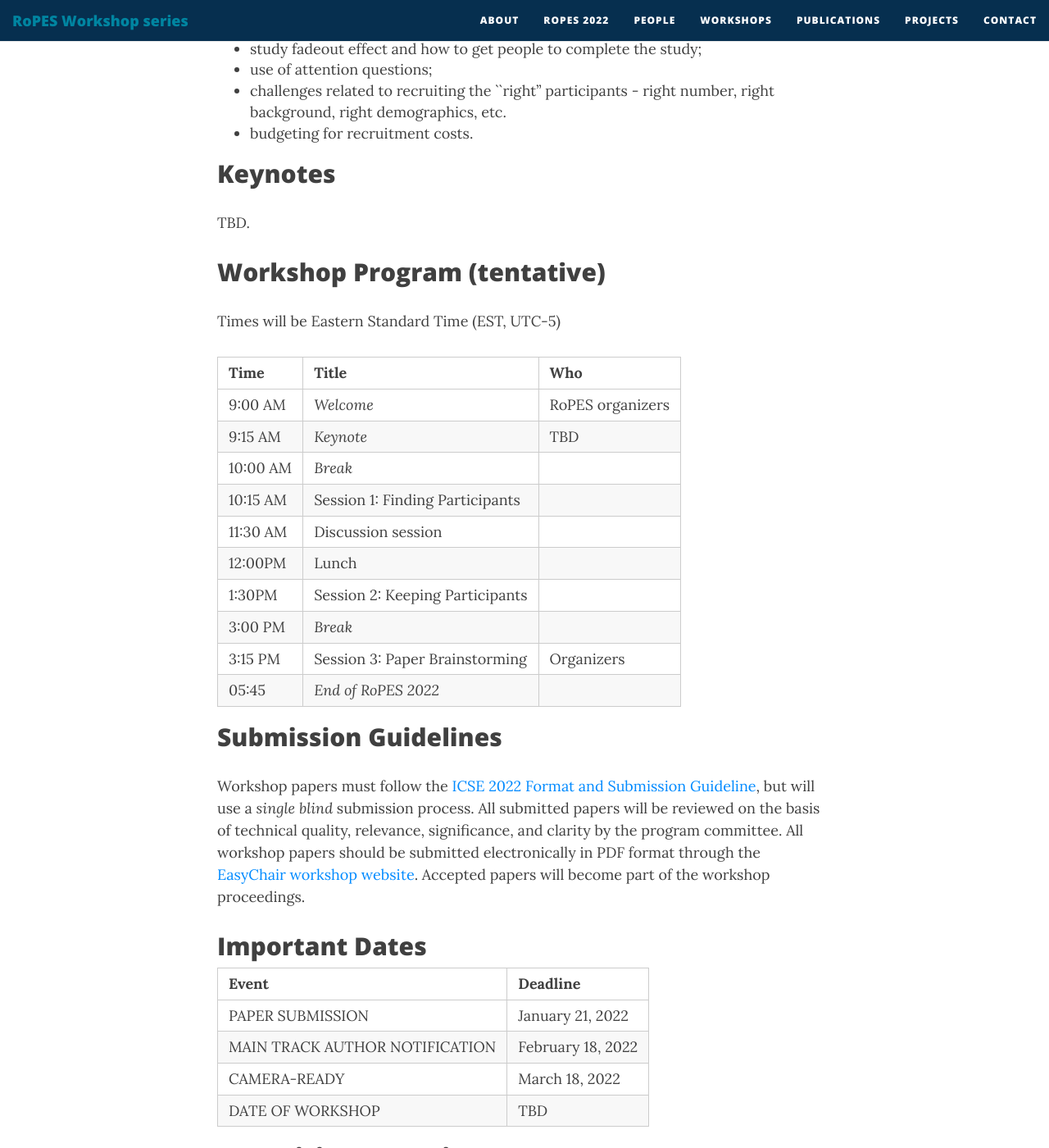
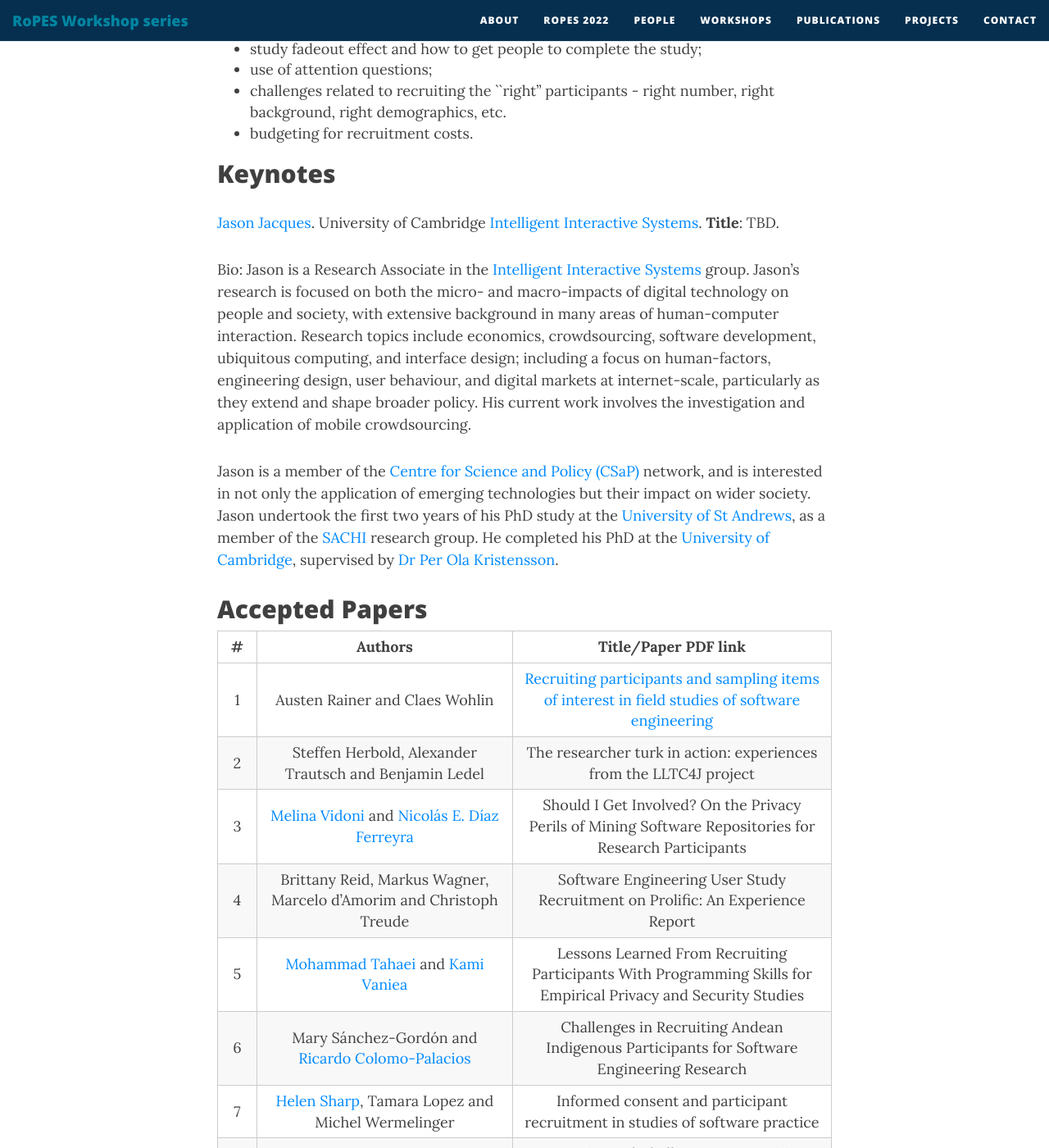
Before and after one commit to ropes-workshops/ropes-workshops.github.io, a Jekyll site: the page built from ropes22.md, in a window 1280 px wide and 1400 px high, scrolled down 1487 px. Shown: the whole window at 82% size. Built offline with Jekyll 4.4.1, drawn with Linux system fonts in a browser that asks for light colours; nearby versions of some CDN libraries; some of the changed text lies outside the part shown.

Commit message:
add keynote and accepted papers

```diff
--- a/ropes22.md
+++ b/ropes22.md
@@ -41,7 +41,36 @@ topics related to recruitment of participants in empirical software engineering:
 
 ## Keynotes
 
-TBD.
+[Jason Jacques](https://jsonj.co.uk). University of Cambridge  [Intelligent Interactive Systems](http://www-edc.eng.cam.ac.uk/research/intelligentinteractivesystems/). **Title**: TBD.
+
+Bio: Jason is a Research Associate in the [Intelligent Interactive Systems](http://www-edc.eng.cam.ac.uk/research/intelligentinteractivesystems/) group. Jason's research is focused on both the micro- and macro-impacts of digital technology on people and society, with extensive background in many areas of human-computer interaction. Research topics include economics, crowdsourcing, software development, ubiquitous computing, and interface design; including a focus on human-factors, engineering design, user behaviour, and digital markets at internet-scale, particularly as they extend and shape broader policy. His current work involves the investigation and application of mobile crowdsourcing.
+
+Jason is a member of the [Centre for Science and Policy (CSaP)](http://www.csap.cam.ac.uk/about-csap/people/our-network/) network, and is interested in not only the application of emerging technologies but their impact on wider society. Jason undertook the first two years of his PhD study at the [University of St Andrews](http://www.st-andrews.ac.uk/), as a member of the [SACHI](https://sachi.cs.st-andrews.ac.uk/) research group. He completed his PhD at the [University of Cambridge](http://www.cam.ac.uk/), supervised by [Dr Per Ola Kristensson](http://www-edc.eng.cam.ac.uk/people/pok21.html).
+
+## Accepted Papers
+
+|  #   |                           Authors                            |                     Title/Paper PDF link                     |
+| :--: | :----------------------------------------------------------: | :----------------------------------------------------------: |
+|  1   |                Austen Rainer and Claes Wohlin                | [Recruiting participants and sampling items of interest in field studies of software engineering](files/ropes2022/papers/ROPES_22_paper_1.pdf) |
+|  2   |    Steffen Herbold, Alexander Trautsch and Benjamin Ledel    | The researcher turk in action: experiences from the LLTC4J project |
+|  3   | [Melina Vidoni](http://melvidoni.rbind.io/) and [Nicolás E. Díaz Ferreyra](https://www.ndiaz-ferreyra.com/) | Should I Get Involved? On the Privacy Perils of Mining Software Repositories for Research Participants |
+|  4   | Brittany Reid, Markus Wagner, Marcelo d'Amorim and Christoph Treude | Software Engineering User Study Recruitment on Prolific: An Experience Report |
+|  5   | [Mohammad Tahaei](https://mohammad.tahaei.com/) and [Kami Vaniea](https://vaniea.com/) | Lessons Learned From Recruiting Participants With Programming Skills for Empirical Privacy and Security Studies |
+|  6   | Mary Sánchez-Gordón and [Ricardo Colomo-Palacios](http://www.rcolomo.com/) | Challenges in Recruiting Andean Indigenous Participants for Software Engineering Research |
+|  7   | [Helen Sharp](http://mcs.open.ac.uk/hcs2), Tamara Lopez and Michel Wermelinger | Informed consent and participant recruitment in studies of software practice |
+|  8   | [Carolin Brandt](https://carolin-brandt.de/) and [Andy Zaidman](http://www.st.ewi.tudelft.nl/~zaidman) | Strategies and Challenges in Recruiting Interview Participants for a Qualitative Evaluation |
+|  9   |                         Daniel Russo                         |          Recruiting Software Engineers on Prolific           |
+|  10  |         [Chris Brown](https://chbrown13.github.io/)          |       Nudging Developers to Participate in SE Research       |
+|  11  |              Elisa Hartmann and Janet Siegmund               | How (Not) to Recruit Students Outside of Computer Science: An Experience Report |
+|  12  | [Felipe Ebert](https://felipeebert.github.io/), [Alexander Serebrenik](http://www.win.tue.nl/~aserebre/), [Christoph Treude](https://ctreude.ca/), [Nicole Novielli](https://collab.di.uniba.it/nicole/) and [Fernando Castor](http://www.cin.ufpe.br/~fjclf) | On Recruiting Experienced GitHub Contributors for Interviews and Surveys on Prolific |
+|  13  | Nikhil Patnaik, Joseph Hallett, Mohammad Tahaei and Awais Rashid | If You Build It, Will They Come? Developer Recruitment for Security Studies |
+|  14  | Marco Gutfleisch, Jan H. Klemmer, Yasemin Acar, Sascha Fahl and Martina Angela Sasse | Recruiting Software Professionals for Research Studies: Lessons Learned with the Freelancer Platform Upwork |
+|  15  | Irum Rauf, Tamara Lopez, [Helen Sharp](http://mcs.open.ac.uk/hcs2) and Marian Petre | Challenges of Recruiting Developers in Multidisciplinary Studies |
+|  16  | [Oscar Dieste](http://www.grise.upm.es/miembros/oscar/), Davide Fucci, [Valentina Lenarduzzi](http://www.valentinalenarduzzi.it/) and [Sira Vegas](http://www.grise.upm.es/htdocs/miembros/sira/) |  Population Characterization Comes Before Sample Selection   |
+|  17  | [Alena Naiakshina](https://informatik.rub.de/naiakshina/), Anastasia Danilova and [Matthew Smith](https://www.besec.uni-bonn.de/index.php/team/matthew-smith/) | Lessons Learned in Five Years of Conducting Security Studies With Software Developers |
+|  18  |                Michael Coblenz and Felix Sosa                |   Using Games to Broaden Audiences for Programming Studies   |
+|  19  |    Matthew Smith, Anastasia Danilova and Alena Naiakshina    | A Meta-Research Agenda for Recruitment and Study Design for Developer Studies |
+|  20  |        Madeline Endres, Westley Weimer and Amir Kamil        |   Making a Gamble: Recruiting SE Participants on a Budget    |
 
 ## Workshop Program (tentative)
 
@@ -50,7 +79,7 @@ Times will be Eastern Standard Time (EST, UTC-5)
 | Time | Title | Who |
 | --- |  --- | --- |
 | 9:00 AM | *Welcome* | RoPES organizers |
-| 9:15 AM | *Keynote* | TBD |
+| 9:15 AM | *Keynote* | Jason Jacques |
 | 10:00 AM | *Break* ||
 |10:15 AM | Session 1: Finding Participants | |
 | 11:30 AM | Discussion session | |
```
